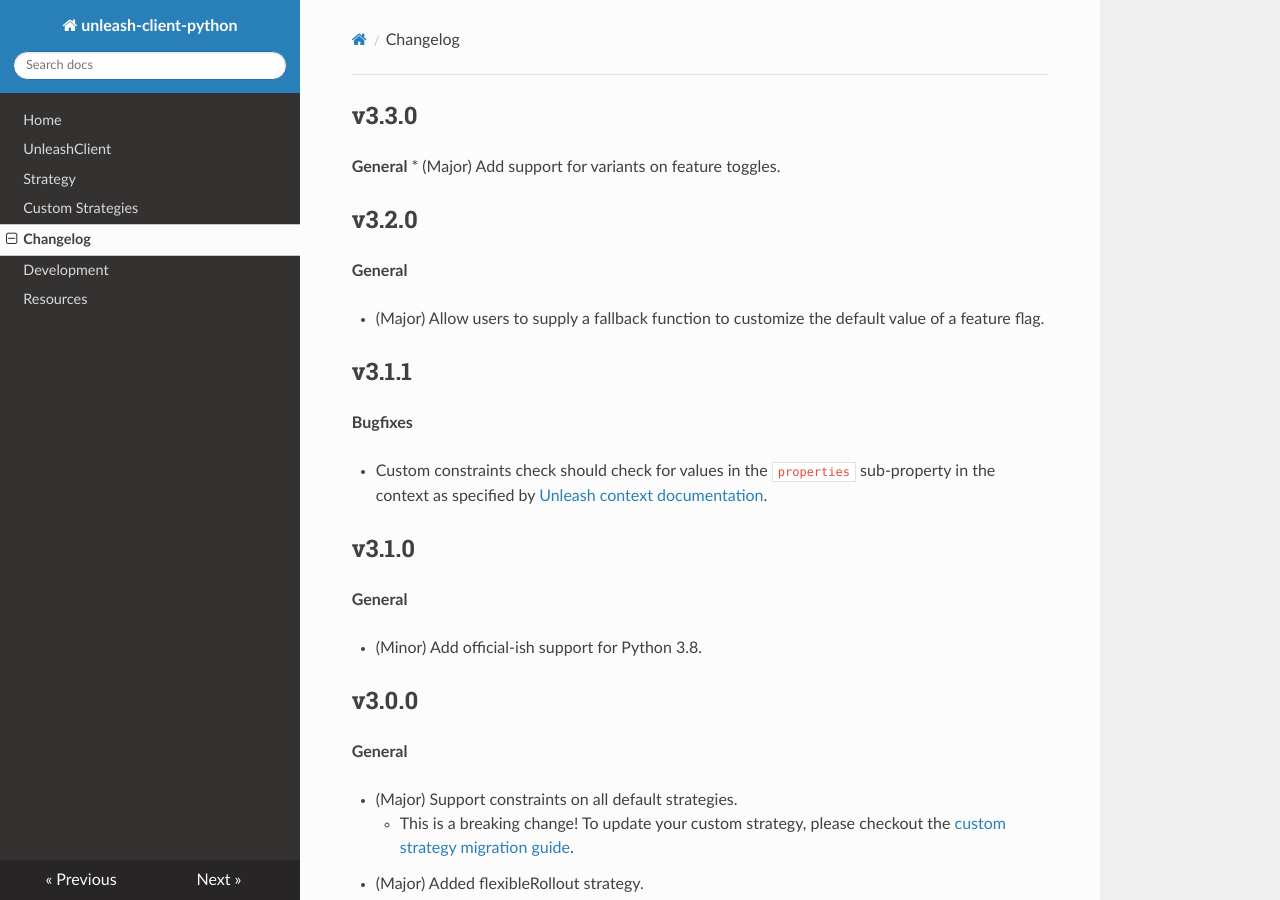
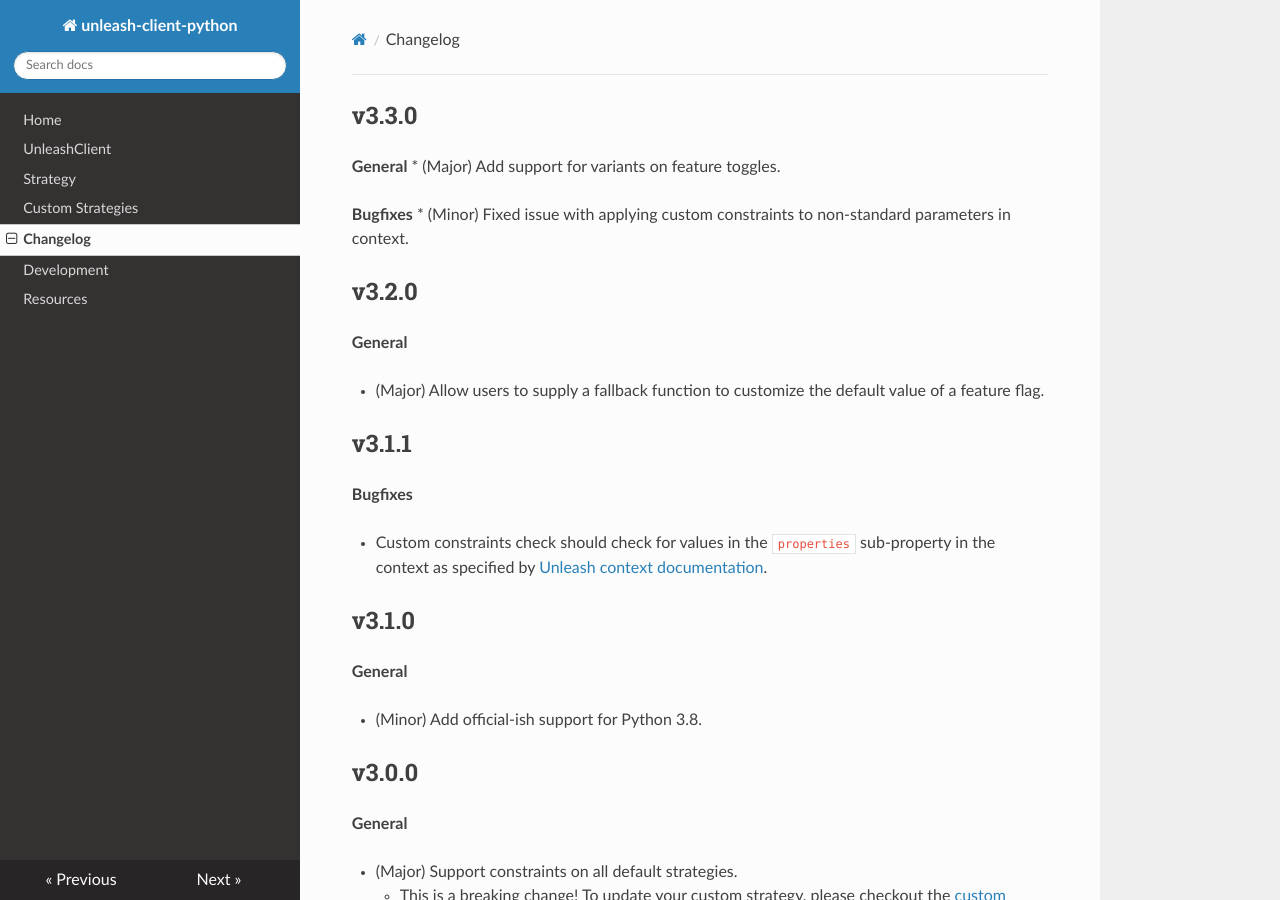
Before and after one commit to Unleash/unleash-client-python, an MkDocs documentation site: the page built from docs/changelog.md, in a window 1280 px wide and 900 px high. Built offline with MkDocs 1.6.1, drawn with Linux system fonts in a browser that asks for light colours; nearby versions of some CDN libraries.

Commit message:
Update changelog.

```diff
--- a/docs/changelog.md
+++ b/docs/changelog.md
@@ -1,6 +1,9 @@
 ## v3.3.0
 **General**
 * (Major) Add support for variants on feature toggles.
+
+**Bugfixes**
+* (Minor) Fixed issue with applying custom constraints to non-standard parameters in context.
 
 ## v3.2.0
 **General**
```
